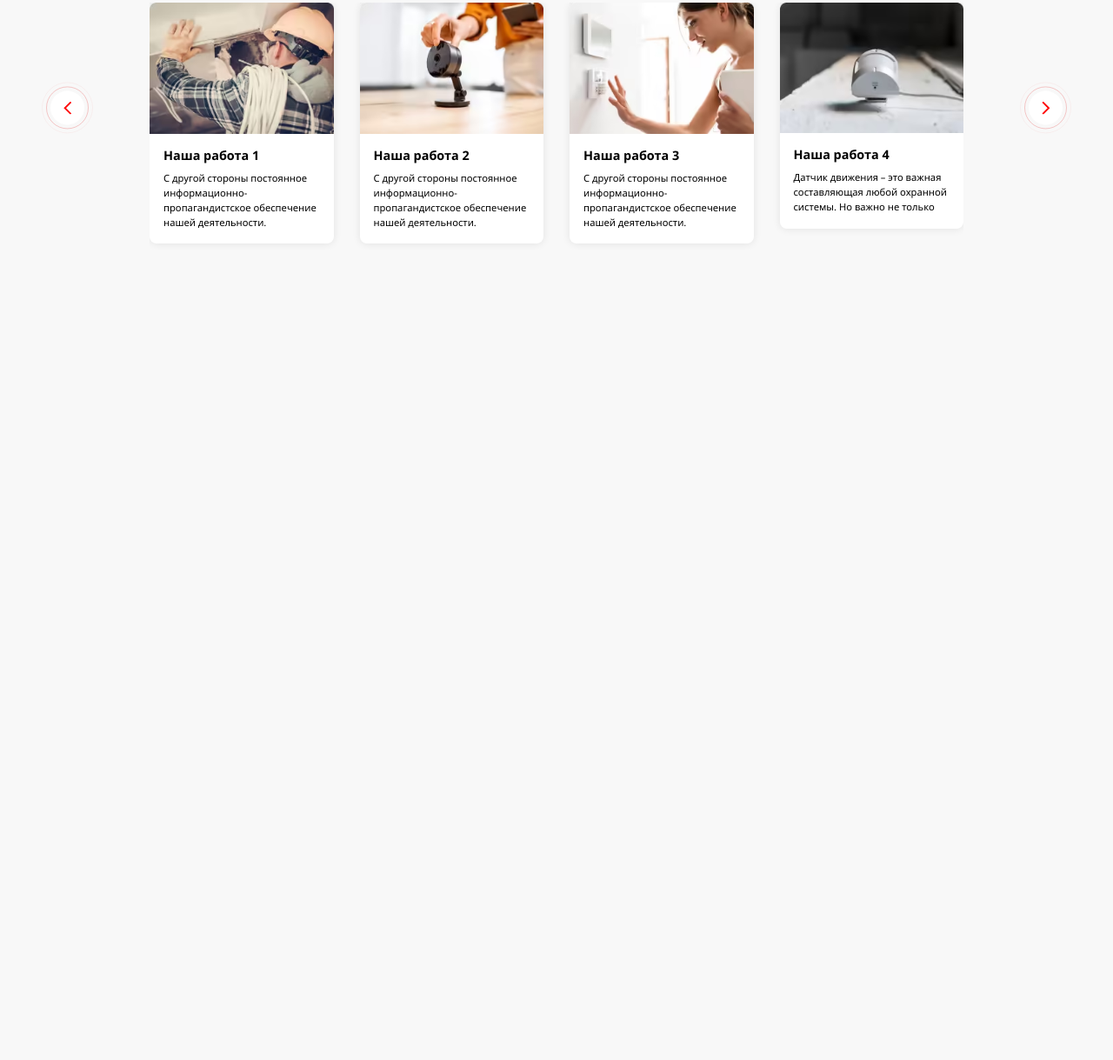
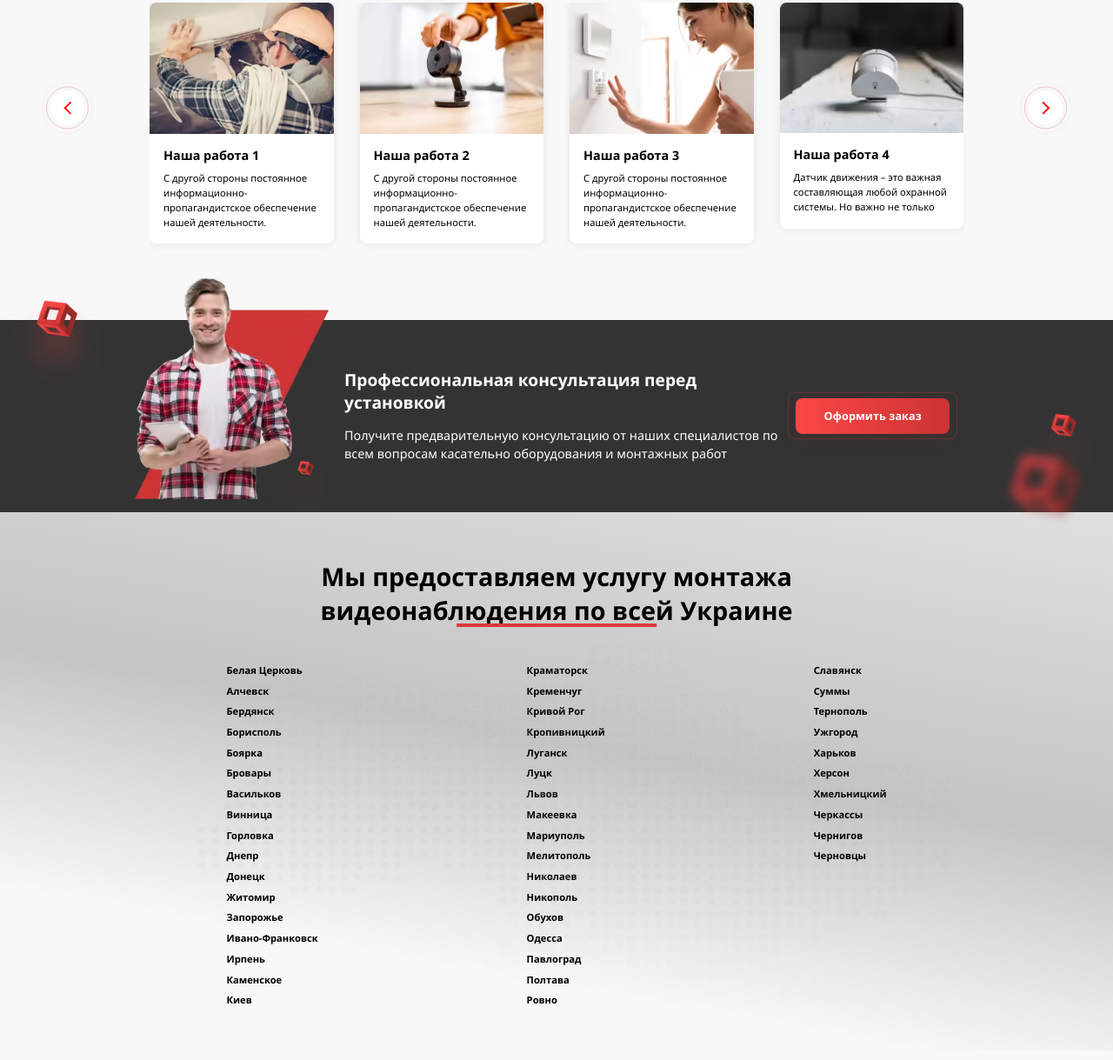
Before and after one commit to valeriy-usatov/video-control, a website: page src/index.html in a window 1280 px wide. Shown: the part 6303-7522 px from the top of the page at 87% size. Before the commit the page ends 6671 px from the top, so only its background shows below. Drawn offline with Linux system fonts and the light colour scheme.

Commit message:
add serveces

```diff
--- a/src/index.html
+++ b/src/index.html
@@ -1062,6 +1062,88 @@
 				</span>
 			</button>
 		</section>
+		<section class="garant consultation">
+			<div class="garant__bg consultation__bg">
+				<picture>
+					<source srcset="img/consultation/consultation-bg.avif" type="image/avif">
+					<source srcset="img/consultation/consultation-bg.webp" type="image/webr">
+					<img src="img/consultation/consultation-bg.png" alt="consultation-bg">
+				</picture>
+			</div>
+			<div class="container">
+				<div class="title title--left">
+					<h2 class="title__header title__header--small">Профессиональная консультация перед установкой</h2>
+					<p class="title__subheader title__subheader--small">Получите предварительную консультацию от наших специалистов по всем вопросам касательно оборудования и монтажных работ</p>
+				</div>
+				<span class="button-outline">
+					<span class="button-border">
+						<button class="button">Оформить заказ</button>
+					</span>
+				</span>
+			</div>
+		</section>
+		<section class="services">
+			<div class="services__bg">
+				<picture>
+					<source srcset="img/sevices/services-bg.avif" type="image/avif">
+					<source srcset="img/sevices/services-bg.webp" type="image/webr">
+					<img src="img/sevices/services-bg.png" alt="services-bg">
+				</picture>
+			</div>
+			<div class="container">
+				<div class="title">
+					<h2 class="title__header title__border-services">Мы предоставляем услугу монтажа видеонаблюдения
+						по всей Украине</h2>
+				</div>
+				<ul class="services__list">
+					<li class="services__item">Белая Церковь</li>
+					<li class="services__item">Алчевск</li>
+					<li class="services__item">Бердянск</li>
+					<li class="services__item">Борисполь</li>
+					<li class="services__item">Боярка</li>
+					<li class="services__item">Бровары</li>
+					<li class="services__item">Васильков</li>
+					<li class="services__item">Винница</li>
+					<li class="services__item">Горловка</li>
+					<li class="services__item">Днепр</li>
+					<li class="services__item">Донецк</li>
+					<li class="services__item">Житомир</li>
+					<li class="services__item">Запорожье</li>
+					<li class="services__item">Ивано-Франковск</li>
+					<li class="services__item">Ирпень</li>
+					<li class="services__item">Каменское</li>
+					<li class="services__item">Киев</li>
+					<li class="services__item">Краматорск</li>
+					<li class="services__item">Кременчуг</li>
+					<li class="services__item">Кривой Рог</li>
+					<li class="services__item">Кропивницкий</li>
+					<li class="services__item">Луганск</li>
+					<li class="services__item">Луцк</li>
+					<li class="services__item">Львов</li>
+					<li class="services__item">Макеевка</li>
+					<li class="services__item"> Мариуполь</li>
+					<li class="services__item">Мелитополь</li>
+					<li class="services__item">Николаев</li>
+					<li class="services__item">Никополь</li>
+					<li class="services__item">Обухов</li>
+					<li class="services__item">Одесса</li>
+					<li class="services__item">Павлоград</li>
+					<li class="services__item">Полтава</li>
+					<li class="services__item">Ровно</li>
+					<li class="services__item">Славянск</li>
+					<li class="services__item">Суммы</li>
+					<li class="services__item">Тернополь</li>
+					<li class="services__item">Ужгород</li>
+					<li class="services__item">Харьков</li>
+					<li class="services__item">Херсон</li>
+					<li class="services__item">Хмельницкий</li>
+					<li class="services__item">Черкассы</li>
+					<li class="services__item">Чернигов</li>
+					<li class="services__item">Черновцы</li>
+
+				</ul>
+			</div>
+		</section>
 	</main>
 
 	<footer class="footer">
--- /dev/null
+++ b/src/sass/_consultation.scss
@@ -0,0 +1,7 @@
+.consultation {
+    padding-top: 7rem;
+    padding-bottom: 7rem;
+    &__bg {
+        top:-6rem;
+    }
+}
--- a/src/sass/_media.scss
+++ b/src/sass/_media.scss
@@ -382,6 +382,19 @@
         //     top:-3rem;
         // }
     }
+    .services {
+        &__bg {
+            top: 31rem;
+            bottom: 0;
+        }
+        &__item {
+            font-size: 2.8rem;
+
+        }
+        &__list {
+            grid-template-rows: repeat(45, 1fr);
+        }
+    }
 
 
 }
--- /dev/null
+++ b/src/sass/_services.scss
@@ -0,0 +1,32 @@
+.services {
+    padding-top: 6.9rem;
+    padding-bottom: 6rem;
+    position: relative;
+    background: linear-gradient(190.16deg, rgba(196, 196, 196, 0.48) 0.14%, #C4C4C4 44.7%, rgba(196, 196, 196, 0) 77.92%);
+    &__bg {
+        position: absolute;
+        top: 17rem;
+        right: 0;
+        left: 0;
+    }
+    .container {
+        display: flex;
+        flex-direction: column;
+        align-items:center;
+    }
+    .title {
+        max-width: 100rem;
+        margin-bottom: 3.2rem;
+    }
+    &__item {
+        @include font(600,1.4rem, 176%);
+    }
+    &__list {
+        display: grid;
+        grid-template-rows: repeat(17, 1fr);
+        grid-auto-flow: column;
+        // justify-content: space-between;
+        gap: .5rem 30rem;
+    }
+
+}
--- a/src/sass/_title.scss
+++ b/src/sass/_title.scss
@@ -66,6 +66,11 @@
             @include borderBot(22.4rem);
             right: 0;
         }
+        &-services::after {
+            @include borderBot(28.7rem);
+            left: 50%;
+            transform: translate(-50%);
+        }
 
 
     }
--- a/src/sass/style.sass
+++ b/src/sass/style.sass
@@ -18,4 +18,6 @@
 @import _information
 @import _reviews
 @import _example
+@import _consultation
+@import _services
 @import _media
```
Also changed, not shown: src/css/style.css, src/img/consultation/consultation-bg.avif (added), src/img/consultation/consultation-bg.png (added), src/img/consultation/consultation-bg.webp (added), src/img/consultation/consultation-men.png (added), src/img/sevices/services-bg.avif (added), src/img/sevices/services-bg.png (added), src/img/sevices/services-bg.svg (added), src/img/sevices/services-bg.webp (added), 1 other file.
